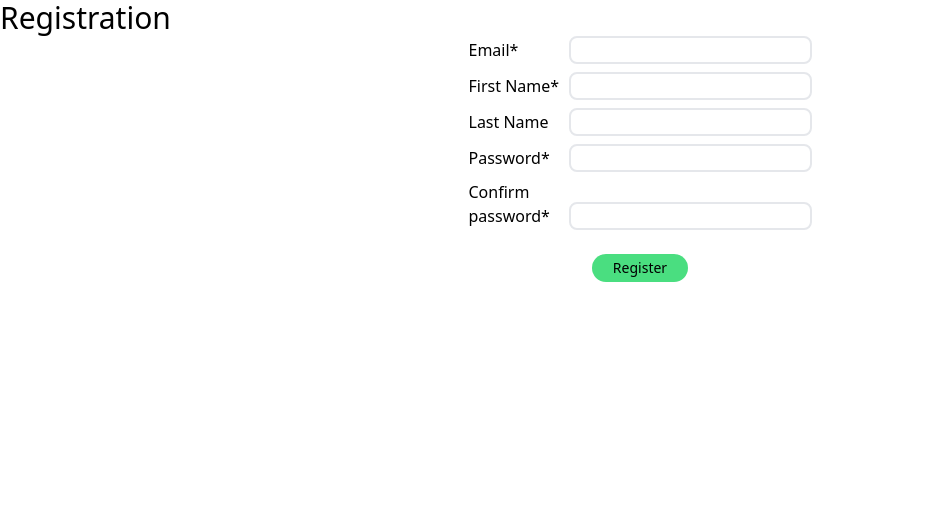
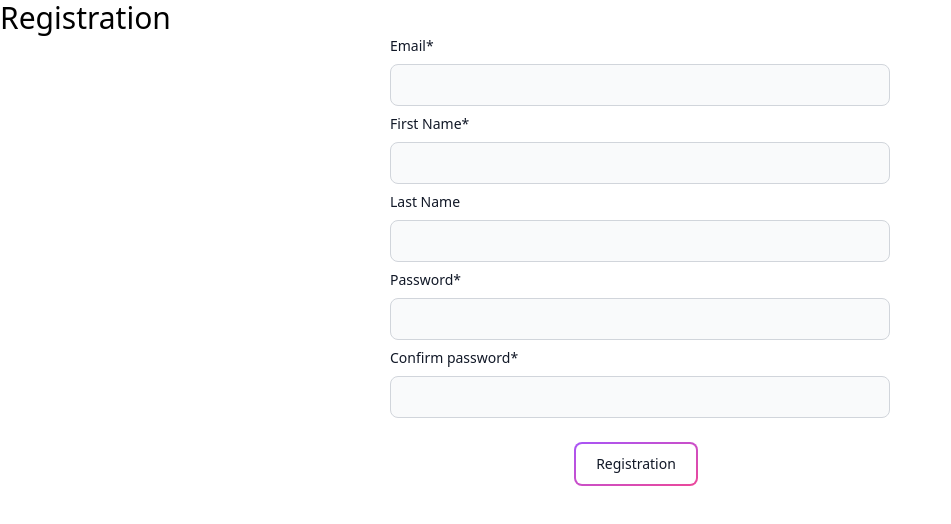
Before and after one commit to feyoayo/next-fullstack-note-app, a Next.js app: page /auth/registration in a window 1280 px wide. Shown: the top 524 px of the page, without its empty margins (0-951 px from the left). Built offline with nearby package versions, Linux system fonts and the light colour scheme.

Commit message:
button and input fixes

```diff
--- a/src/components/ui/InputField/Input-field.component.tsx
+++ b/src/components/ui/InputField/Input-field.component.tsx
@@ -21,17 +21,25 @@ const InputField = ({
   errors,
 }: InputFieldInterface) => {
   return (
-    <div>
-      <label className={"inline-block w-[100px]"} htmlFor={name}>
+    <div className={"w-full"}>
+      <label
+        className={
+          "block mb-2 text-sm font-medium text-gray-900 dark:text-white"
+        }
+        htmlFor={name}
+      >
         {label}
         {required && "*"}
       </label>
       {/* @ts-ignore */}
       <input
         {...register(name, validationSchema)}
-        className={classNames("outline-none border border-2 rounded-lg px-1", {
-          ["border-red-500"]: errors && errors[name],
-        })}
+        className={classNames(
+          "bg-gray-50 border border-gray-300 text-gray-900 text-sm rounded-lg focus:ring-blue-500 focus:border-blue-500 block w-full p-2.5 dark:bg-gray-700 dark:border-gray-600 dark:placeholder-gray-400 dark:text-white dark:focus:ring-blue-500 dark:focus:border-blue-500px-1",
+          {
+            ["border-red-500"]: errors && errors[name],
+          }
+        )}
         type={type}
       />
     </div>
--- /dev/null
+++ b/src/components/ui/buttons/index.ts
@@ -0,0 +1,3 @@
+import MainButton from "./main-button.component";
+import OutlineButton from "./outline-button.component";
+export { MainButton, OutlineButton };
--- /dev/null
+++ b/src/components/ui/buttons/main-button.component.tsx
@@ -0,0 +1,23 @@
+import { Spinner } from "../loaders";
+
+export interface ButtonProps {
+  isLoading: boolean;
+  onClick?: () => void;
+  children: string;
+  type?: "button" | "submit" | "reset";
+}
+const MainButton = ({ isLoading, onClick, type, children }: ButtonProps) => {
+  return (
+    <button
+      className={
+        "flex text-sm justify-center text-center w-24 rounded-full py-1 px-3 bg-green-400"
+      }
+      type={type}
+      onClick={onClick}
+    >
+      {isLoading ? <Spinner /> : children}
+    </button>
+  );
+};
+
+export default MainButton;
--- /dev/null
+++ b/src/components/ui/buttons/outline-button.component.tsx
@@ -0,0 +1,23 @@
+import { Spinner } from "../loaders";
+import { ButtonProps } from "./main-button.component";
+
+const OutlineButton = ({ children, isLoading, onClick, type }: ButtonProps) => {
+  return (
+    <button
+      onClick={onClick}
+      type={type}
+      className="relative inline-flex items-center justify-center p-0.5 mb-2 mr-2 overflow-hidden text-sm font-medium text-gray-900 rounded-lg group bg-gradient-to-br from-purple-500 to-pink-500 group-hover:from-purple-500 group-hover:to-pink-500 hover:text-white dark:text-white focus:ring-4 focus:outline-none focus:ring-purple-200 dark:focus:ring-purple-800"
+    >
+      <span className="relative px-5 py-2.5 transition-all ease-in duration-75 bg-white dark:bg-gray-900 rounded-md group-hover:bg-opacity-0">
+        {isLoading ? (
+          <div className={"w-10 flex justify-center"}>
+            <Spinner />
+          </div>
+        ) : (
+          children
+        )}
+      </span>
+    </button>
+  );
+};
+export default OutlineButton;
--- a/src/pages/auth/registration.tsx
+++ b/src/pages/auth/registration.tsx
@@ -1,5 +1,5 @@
 import InputField from "@/components/ui/InputField/Input-field.component";
-import { Spinner } from "@/components/ui/loaders";
+import { OutlineButton } from "@/components/ui/buttons";
 import useRegistration from "@/hooks/auth/useRegistration";
 import { UserInterface } from "@/types/auth";
 
@@ -39,8 +39,11 @@ const RegistrationPage = () => {
     <div>
       <h2 className={"text-3xl"}>Registration</h2>
       <div>
-        <form onSubmit={handleSubmit(onSubmit)}>
-          <div className={"flex flex-col items-center gap-2"}>
+        <form
+          className={"flex justify-center"}
+          onSubmit={handleSubmit(onSubmit)}
+        >
+          <div className={"flex flex-col items-center gap-2 w-[500px]"}>
             <InputField
               validationSchema={{
                 required: true,
@@ -112,14 +115,9 @@ const RegistrationPage = () => {
               }}
             />
             <div className={"mt-4"}>
-              <button
-                className={
-                  "flex text-sm justify-center text-center w-24 rounded-full py-1 px-3 bg-green-400"
-                }
-                type={"submit"}
-              >
-                {isLoading ? <Spinner /> : "Register"}
-              </button>
+              <OutlineButton type={"submit"} isLoading={isLoading}>
+                Registration
+              </OutlineButton>
             </div>
           </div>
         </form>
```
